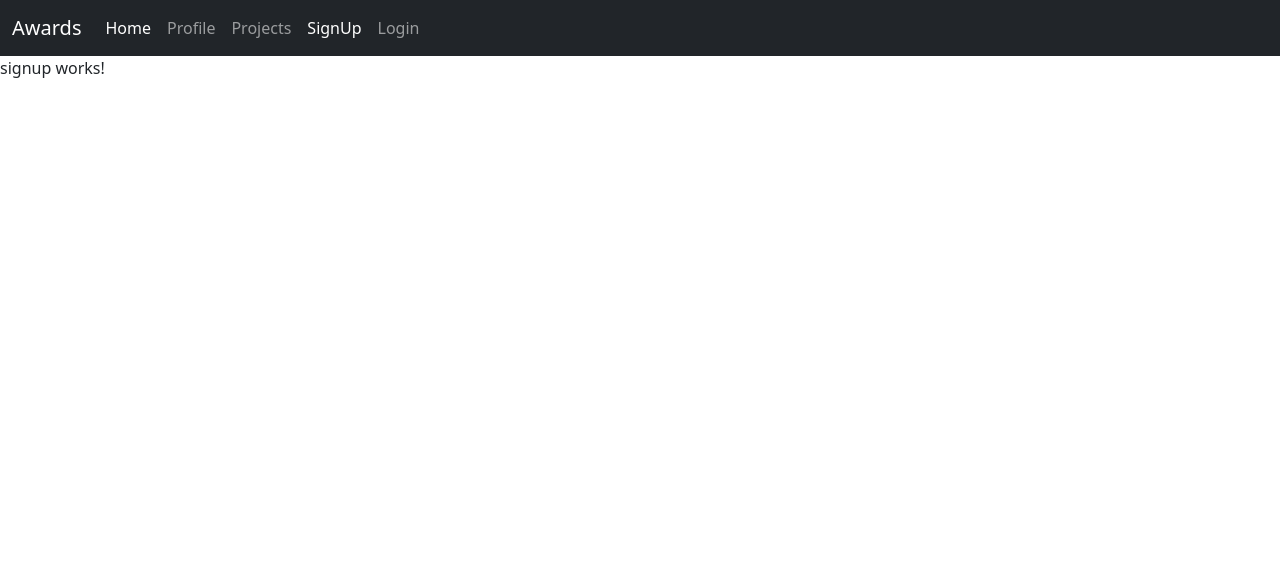
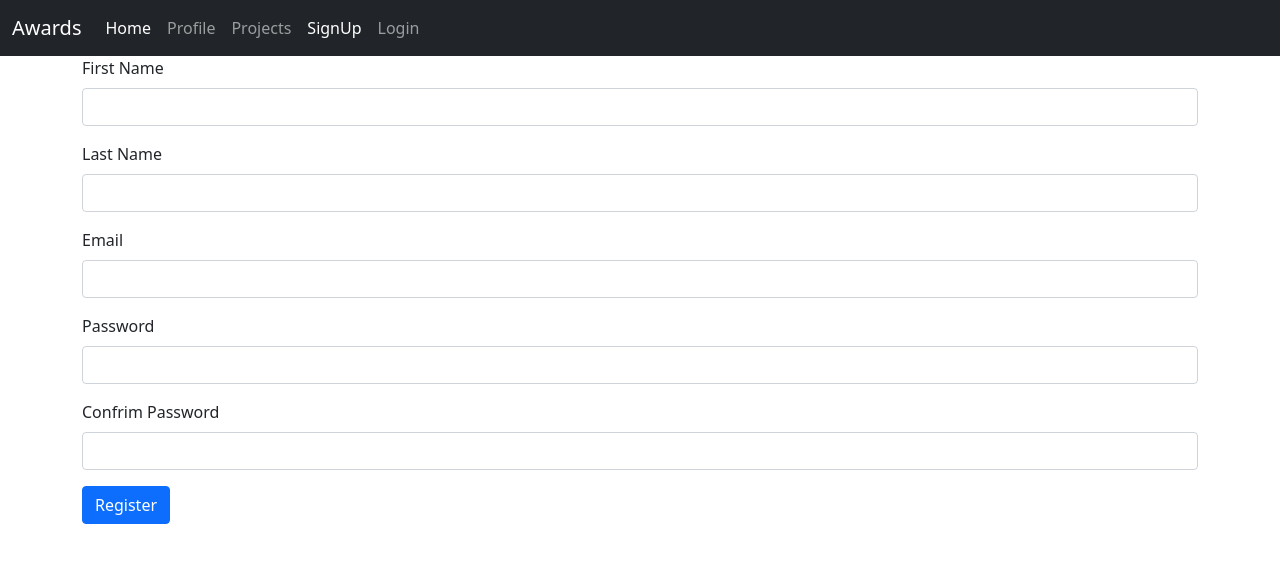
Before and after one commit to Grievi/Project_Awards, an Angular app: page /signup in a window 1280 px wide. Shown: the top 562 px of the page. Built offline with nearby package versions, Linux system fonts and the light colour scheme.

Commit message:
add a register form in signup component

```diff
--- a/src/app/components/main/main.component.html
+++ b/src/app/components/main/main.component.html
@@ -5,7 +5,7 @@
         Welcome to Awards!
       </h2>
       <h5 class="text-center">
-        Where Every Progress matters however small!
+        Where Every Progress matters however small it may seem ~ <em>Esquire</em>
       </h5>
     </div>
 
@@ -14,25 +14,18 @@
 </div>
 <div class="container">
     <div class="row">
+      <h5 class="text-center">
+        Lets try something out!
+    </h5>
         <div class="col-md-4">
-          <h5 class="text-center">
-              Lets try out something!
-          </h5>
+          <h3>
+            Best Projects reviews
+          </h3>
          <div class="col-md-6">
              Projects Awards 2021
          </div>
         </div>
     </div>
-    <!-- <div *ngFor="let datas of data" class="card">
-        <button (click)='callTheApi()' class="btn btn-outline-primary">Click Me</button>
-          <ul *ngFor='let results of result'>
-             <span>{{results.Project.roject_name}}</span>
-             <img src="{{results.Project.Project_img}}" alt="">
-            <span>{{results.Projet.description}}</span>
-            <a href="{{ results.Project.project_url}}"></a>
-          </ul>
-      </div>
-    </div> -->
     <div class="row">
         <div *ngFor="let results of result" class="col-md-4">
             <div class="card" style="width: 18rem;">
--- a/src/app/components/signup/signup.component.html
+++ b/src/app/components/signup/signup.component.html
@@ -1,2 +1,28 @@
-<p>signup works!</p>
-<router-outlet></router-outlet>
+<div class="container">
+    <form>
+        <div class="mb-3">
+            <label for="firstName" class="form-label">First Name</label>
+            <input type="username" class="form-control" id="exampleUsername"  name="username" aria-describedby="emailHelp">
+
+          </div>
+        <div class="mb-3">
+          <label for="lastName" class="form-label">Last Name</label>
+          <input type="lastName" class="form-control" id="exampleUsername"  name="lastName" aria-describedby="emailHelp">
+
+        </div>
+        <div class="mb-3">
+            <label for="email" class="form-label">Email</label>
+            <input type="email" class="form-control" id="exampleUsername"  name="email" aria-describedby="emailHelp">
+
+          </div>
+        <div class="mb-3">
+          <label for="exampleInputPassword1" class="form-label">Password</label>
+          <input type="password"  name="password" class="form-control" id="exampleInputPassword1">
+        </div>
+        <div class="mb-3">
+            <label for="exampleInputPassword1" class="form-label">Confrim Password</label>
+            <input type="password1"  name="confirmPassword" class="form-control" id="exampleInputPassword1">
+          </div>
+        <button  type="submit" class="btn btn-primary">Register</button>
+      </form>
+</div>
--- a/src/environments/environment.ts
+++ b/src/environments/environment.ts
@@ -4,7 +4,8 @@
 
 export const environment = {
   production: false,
-  link:'http://127.0.0.1:8000'
+  link:'http://127.0.0.1:8000',
+  My_Token:'1dc51132962d7eda3f7756cfecda722741855e54'
 };
 
 /*
```
Also changed, not shown: src/app/service/project.service.ts (+7 -4 lines).
